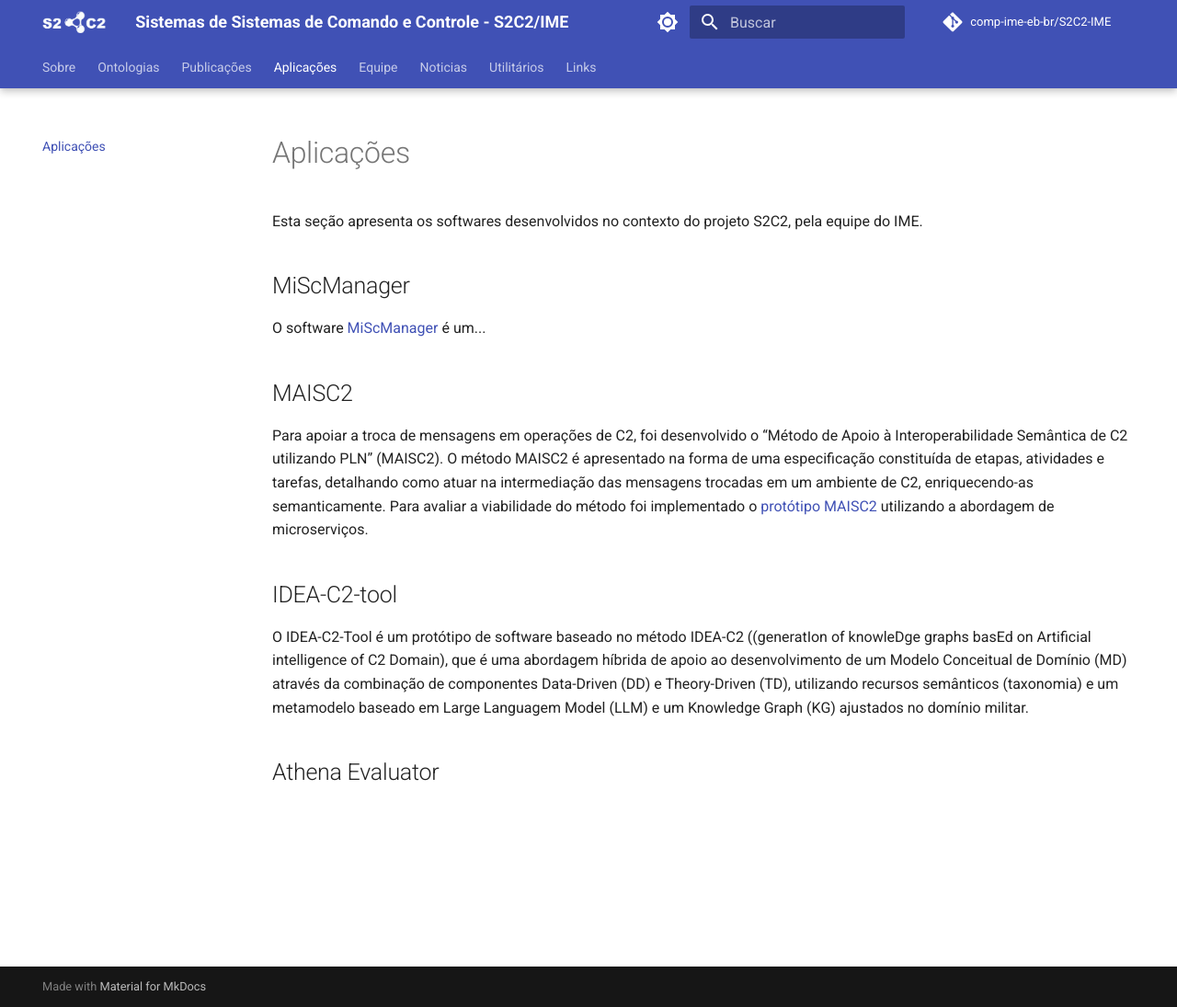
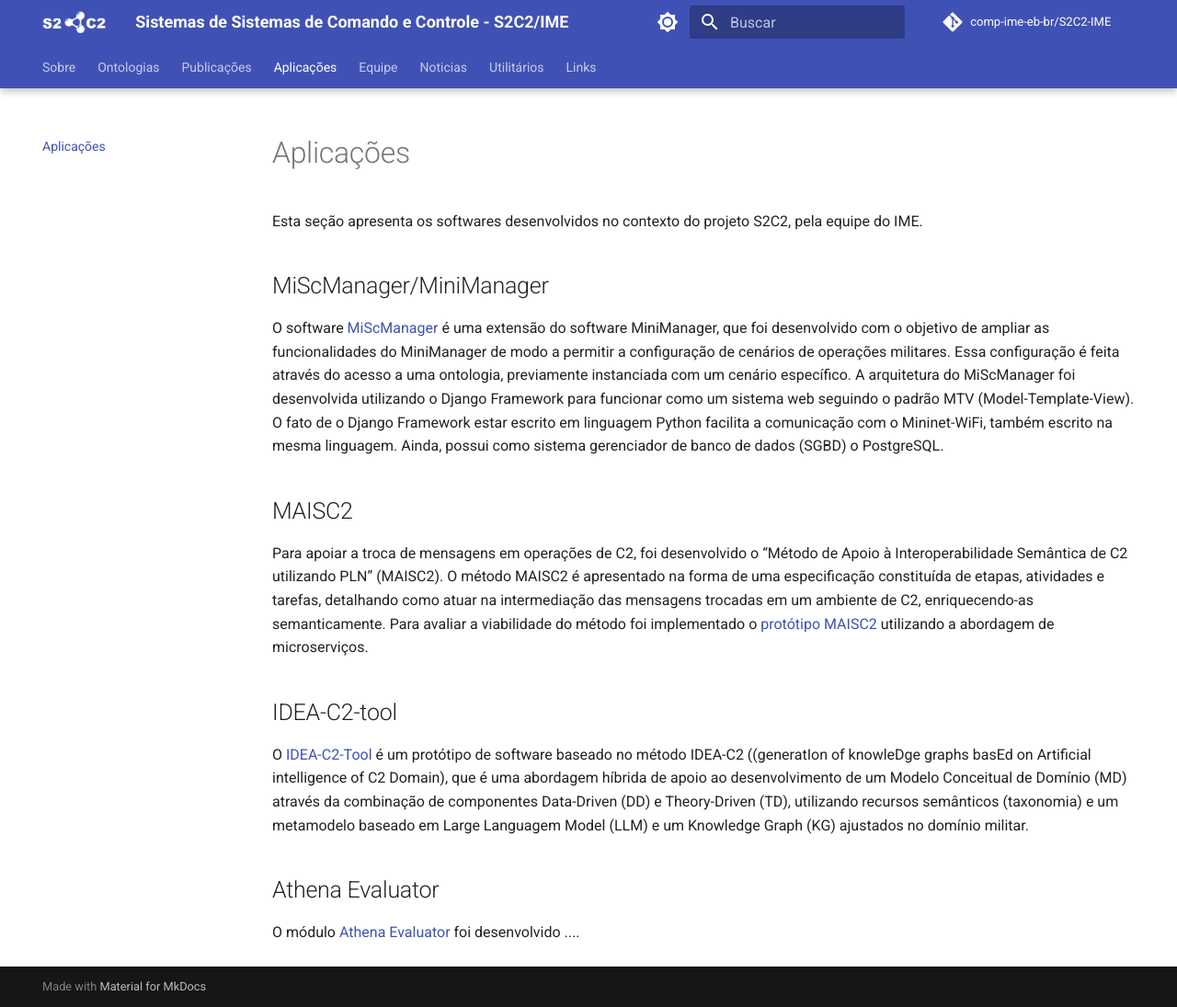
Before and after one commit to comp-ime-eb-br/S2C2-IME, an MkDocs documentation site: the page built from docs/apli.md, in a window 1280 px wide and 1095 px high. Shown: the whole window at 92% size. Built offline with MkDocs 1.6.1 and Material for MkDocs 9.7.7, drawn with Linux system fonts in a browser that asks for light colours; comment, search, counter and statistics services are not loaded.

Commit message:
Update apli.md

```diff
--- a/docs/apli.md
+++ b/docs/apli.md
@@ -6,9 +6,9 @@ hide:
 
 Esta seção apresenta os softwares desenvolvidos no contexto do projeto S2C2, pela equipe do IME.
 
-##MiScManager
+##MiScManager/MiniManager
 
-O software [MiScManager](https://github.com/comp-ime-eb-br/S2C2-IME/blob/main/deliverables/MiScManager) é um...
+O software [MiScManager](https://github.com/comp-ime-eb-br/S2C2-IME/blob/main/deliverables/MiScManager) é uma extensão do software MiniManager,  que foi desenvolvido com o objetivo de ampliar as funcionalidades do MiniManager de modo a permitir a configuração de cenários de operações militares. Essa configuração é feita através do acesso a uma ontologia, previamente instanciada com um cenário específico. A arquitetura do MiScManager foi desenvolvida utilizando o Django Framework para funcionar como um sistema web seguindo o padrão MTV (Model-Template-View). O fato de o Django Framework estar escrito em linguagem Python facilita a comunicação com o Mininet-WiFi, também escrito na mesma linguagem. Ainda, possui como sistema gerenciador de banco de dados (SGBD) o PostgreSQL.
 
 
 ##MAISC2
@@ -17,6 +17,8 @@ Para apoiar a troca de mensagens em operações de C2, foi desenvolvido o “Mé
 
 ##IDEA-C2-tool
 
-O IDEA-C2-Tool é um protótipo de software baseado no método IDEA-C2 ((generatIon of knowleDge graphs basEd on Artificial intelligence of C2 Domain), que é uma abordagem híbrida de apoio ao desenvolvimento de um Modelo Conceitual de Domínio (MD) através da combinação de componentes Data-Driven (DD) e Theory-Driven (TD), utilizando recursos semânticos (taxonomia) e um metamodelo baseado em Large Languagem Model (LLM) e um Knowledge Graph (KG) ajustados no domínio militar.
+O [IDEA-C2-Tool](https://github.com/comp-ime-eb-br/S2C2-IME/blob/main/deliverables/idea-c2/) é um protótipo de software baseado no método IDEA-C2 ((generatIon of knowleDge graphs basEd on Artificial intelligence of C2 Domain), que é uma abordagem híbrida de apoio ao desenvolvimento de um Modelo Conceitual de Domínio (MD) através da combinação de componentes Data-Driven (DD) e Theory-Driven (TD), utilizando recursos semânticos (taxonomia) e um metamodelo baseado em Large Languagem Model (LLM) e um Knowledge Graph (KG) ajustados no domínio militar.
 
 ##Athena Evaluator
+
+O módulo [Athena Evaluator](https://github.com/comp-ime-eb-br/S2C2-IME/blob/main/deliverables/AthenaEvaluator/) foi desenvolvido ....
```
